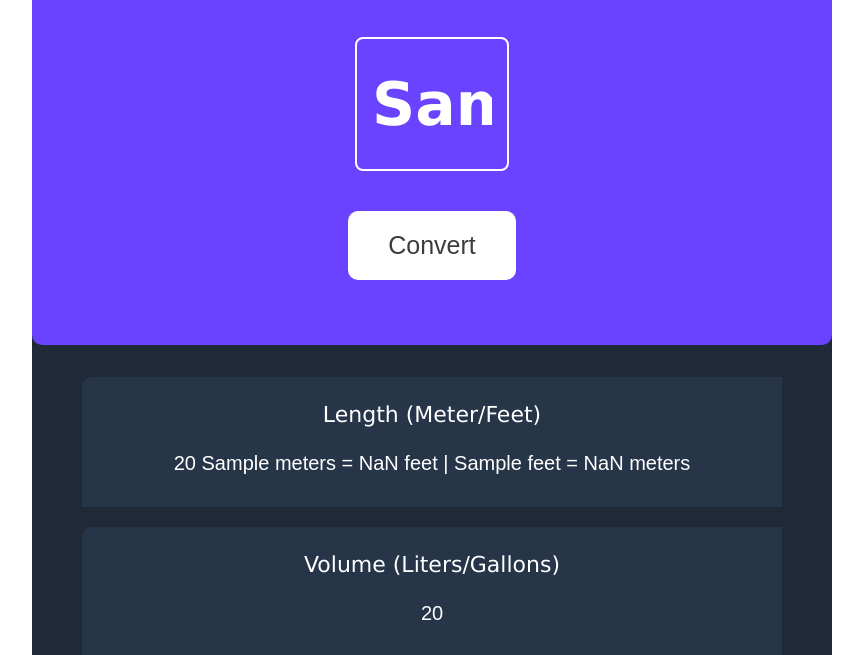
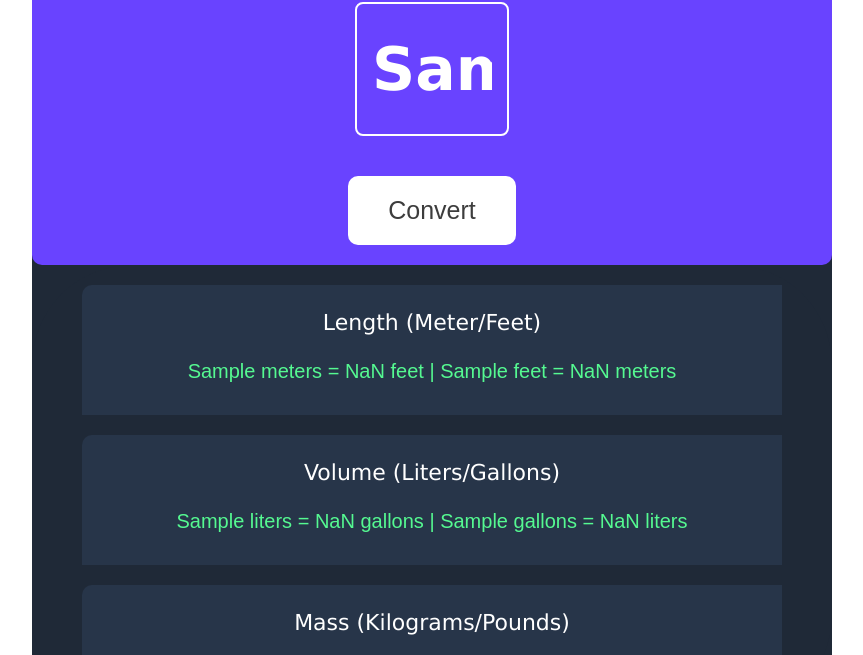
Before and after one commit to gmarav05/unit-converter, a plain HTML site: page index.html in a window 1280 px wide. Both pictures are taken after typing "Sample" into the empty fields and a click on the button "Convert". Shown: the part 145-800 px from the top of the page, without its empty margins (208-1071 px from the left). Drawn offline with Linux system fonts and the light colour scheme.

Commit message:
Add full functionality

```diff
--- a/app.js
+++ b/app.js
@@ -1,22 +1,24 @@
 const inputEl = document.getElementById("input-el");
 const convertBtn = document.getElementById("convert-btn");
 
-let unitOne = ""
+let resultType = "";
+
+let unitOne = "";
 let resultOne = 0;
 
-let unitTwo = ""
+let unitTwo = "";
 let resultTwo = 0;
 
-let toUnitOne = ""
-let toUnitTwo = ""
+let toUnitOne = "";
+let toUnitTwo = "";
 
 
 convertBtn.addEventListener("click", function() {
 
     const num = inputEl.value;
-    length(num, unitOne, resultOne, toUnitOne, unitTwo, resultTwo, toUnitTwo)
-    // console.log(unitOne + " " + resultOne)
-
+    length(num, unitOne, resultOne, toUnitOne, unitTwo, resultTwo, toUnitTwo);
+    volume(num, unitOne, resultOne, toUnitOne, unitTwo, resultTwo, toUnitTwo);
+    mass(num, unitOne, resultOne, toUnitOne, unitTwo, resultTwo, toUnitTwo);
 
 })
 
@@ -32,20 +34,77 @@ function length(num, unitOne, resultOne, toUnitOne, unitTwo, resultTwo, toUnitTw
     resultTwo = (num * 0.3048).toFixed(3);
     toUnitTwo = "meters"
 
-    let lengthUnit = document.getElementById("length-el");
+    resultType = document.getElementById("length-el");
 
-    render(num, unitOne, resultOne, toUnitOne, unitTwo, resultTwo, toUnitTwo, lengthUnit);
+    render(num, unitOne, resultOne, toUnitOne, unitTwo, resultTwo, toUnitTwo, resultType);
 
 }
 
 
-function render(num, unitOne, resultOne, toUnitOne, unitTwo, resultTwo, toUnitTwo, lengthUnit) {
+
+function volume(num, unitOne, resultOne, toUnitOne, unitTwo, resultTwo, toUnitTwo) {
+    // 1 liter = 0.264172 gallon
+
+    unitOne = "liters"
+    resultOne = (num * 0.264172).toFixed(3);
+    toUnitOne = "gallons"
+
+    // 1 gallon = 3.78541 liters
+
+    unitTwo = "gallons"
+    resultTwo = (num * 3.78541).toFixed(3);
+    toUnitTwo = "liters"
+
+    resultType = document.getElementById("volume-el");
+
+    render(num, unitOne, resultOne, toUnitOne, unitTwo, resultTwo, toUnitTwo, resultType);
+
+}
+
+
+function mass(num, unitOne, resultOne, toUnitOne, unitTwo, resultTwo, toUnitTwo) {
+    // 1 kilogram = 2.204 pound
+
+    unitOne = "kilos"
+    resultOne = (num * 2.20462).toFixed(3);
+    toUnitOne = "pounds"
+
+    // 1 pounds = 0.453592 kilo
+
+    unitTwo = "pounds"
+    resultTwo = (num * 0.453592).toFixed(3);
+    toUnitTwo = "kilos"
+
+    resultType = document.getElementById("mass-el");
+
+    render(num, unitOne, resultOne, toUnitOne, unitTwo, resultTwo, toUnitTwo, resultType);
+
+}
+
+
+function render(num, unitOne, resultOne, toUnitOne, unitTwo, resultTwo, toUnitTwo, resultType) {
 
     console.log(resultOne)
 
     let finalResult = `${num} ${unitOne} = ${resultOne} ${toUnitOne} |
     ${num} ${unitTwo} = ${resultTwo} ${toUnitTwo}`
 
-    lengthUnit.textContent += finalResult;
+    resultType.textContent = finalResult;
+
+    clean(unitOne, resultOne, toUnitOne, unitTwo, resultTwo, toUnitTwo, resultType);
 
 }
+
+function clean(unitOne, resultOne, toUnitOne, unitTwo, resultTwo, toUnitTwo, resultType) {
+
+    unitOne = "";
+    resultOne = 0;
+
+    unitTwo = "";
+    resultTwo = 0;
+
+    toUnitOne = "";
+    toUnitTwo = "";
+
+    resultType = "";
+}
--- a/index.html
+++ b/index.html
@@ -23,18 +23,18 @@
 
             <div class="card">
                 <h1 class="type-title">Length (Meter/Feet)</h1>
-                <p class="type-output" id="length-el">20 </p>
+                <p class="type-output" id="length-el"></p>
             </div>
 
             <div class="card">
                 <h1 class="type-title" >Volume (Liters/Gallons)</h1>
-                <p class="type-output" id="volume-el">20 </p>
+                <p class="type-output" id="volume-el"></p>
 
             </div>
 
             <div class="card">
                 <h1 class="type-title" >Mass (Kilograms/Pounds)</h1>
-                <p class="type-output" id="mass-el">20 </p>
+                <p class="type-output" id="mass-el"></p>
             </div>
 
         </div>
--- a/style.css
+++ b/style.css
@@ -85,6 +85,9 @@ body{
     flex-direction: column;
     justify-content: center;
     align-items: center;
+    border-radius: 100px;
+    margin-bottom: 140px;
+
 }
 
 .card {
@@ -107,7 +110,7 @@ body{
 .type-output {
     margin-top: 25px;
     font-weight: 200;
-    color: white;
+    color: #55F991;
     font-size: 20px;
     font-family: sans-serif;
 }
```
